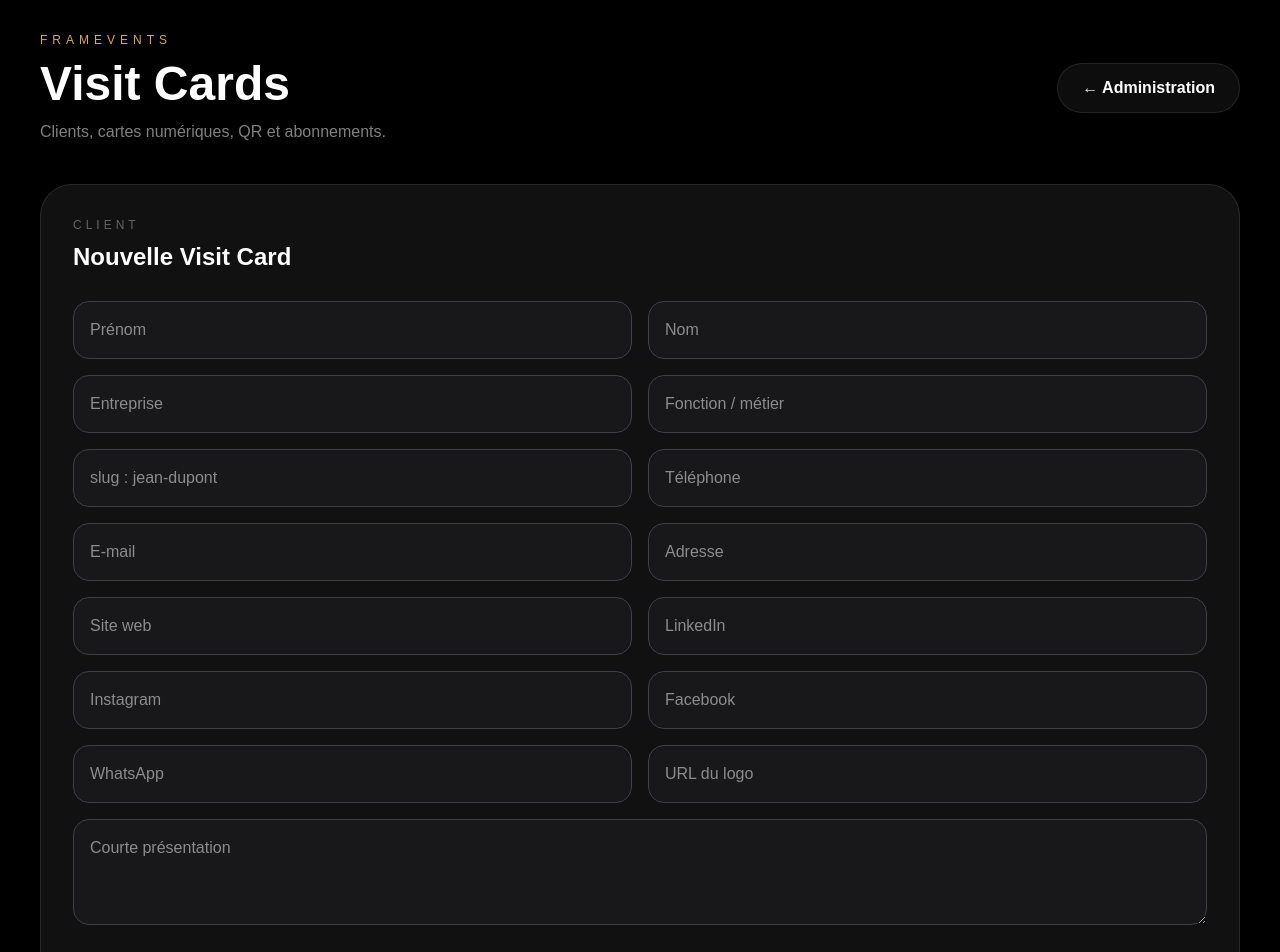
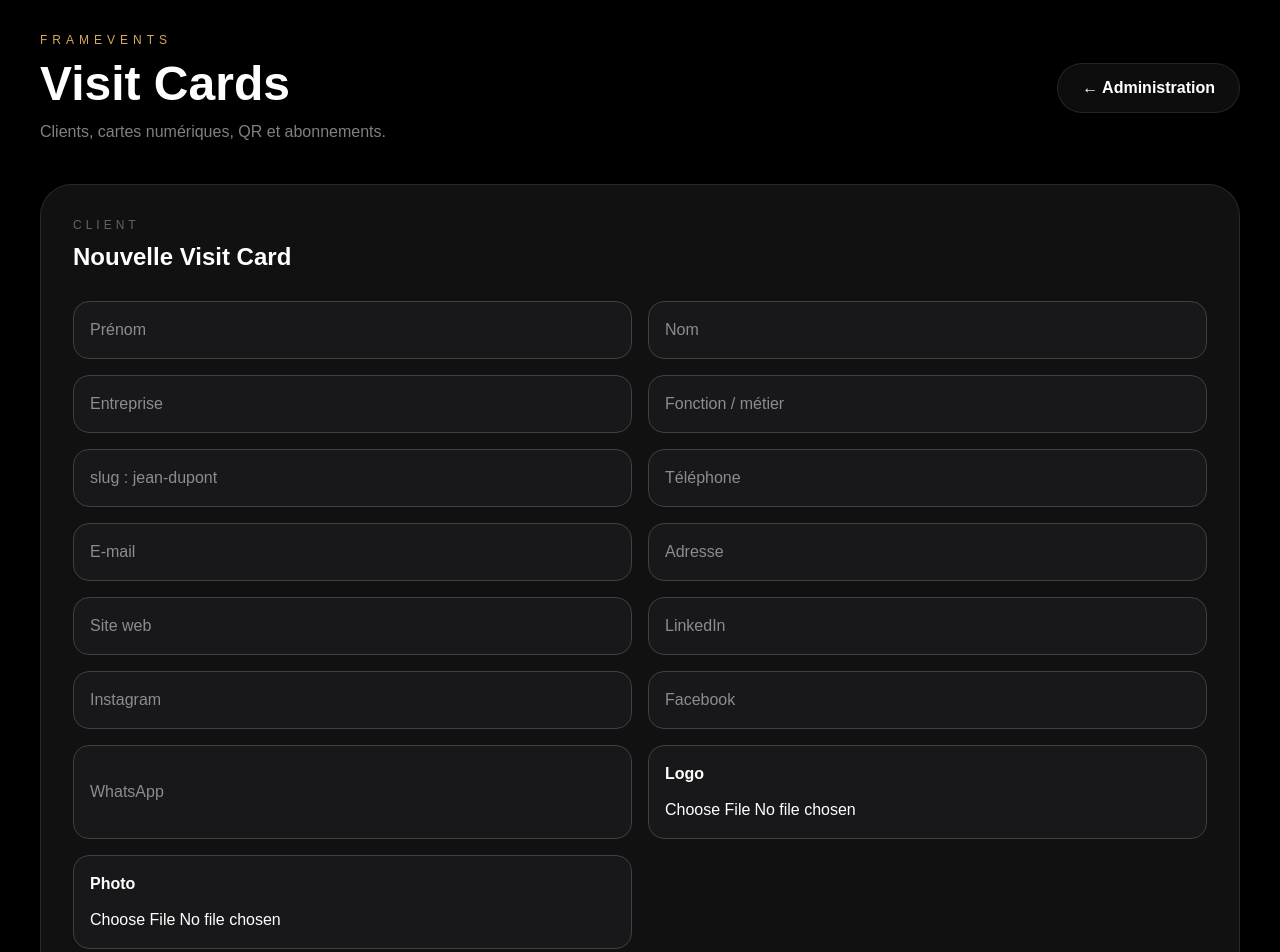
Before and after one commit to pazdalski-k/framevents, a Next.js app: page /admin/visit-cards in a window 1280 px wide. Shown: the top 952 px of the page. Built offline with nearby package versions, Linux system fonts and the light colour scheme; no server answers.

Commit message:
Fix Visit Card image saving

```diff
--- a/app/admin/visit-cards/page.tsx
+++ b/app/admin/visit-cards/page.tsx
@@ -47,6 +47,7 @@ const EMPTY_FORM = {
   whatsapp: '',
   bio: '',
   logo_url: '',
+  photo_url: '',
   theme: 'dark',
   brand_color: '#d6a85f',
   published: true,
@@ -63,6 +64,7 @@ export default function VisitCardsAdminPage() {
   const [editingId, setEditingId] = useState<string | null>(null)
   const [loading, setLoading] = useState(true)
   const [saving, setSaving] = useState(false)
+  const [uploading, setUploading] = useState<'logo' | 'photo' | null>(null)
 
   const loadCards = async () => {
     setLoading(true)
@@ -99,6 +101,38 @@ export default function VisitCardsAdminPage() {
   const resetForm = () => {
     setForm(EMPTY_FORM)
     setEditingId(null)
+  }
+
+  const uploadAsset = async (
+    file: File,
+    kind: 'logo' | 'photo'
+  ) => {
+    setUploading(kind)
+
+    try {
+      const body = new FormData()
+      body.append('file', file)
+      body.append('kind', kind)
+
+      const response = await fetch('/api/admin/visit-card-upload', {
+        method: 'POST',
+        body,
+      })
+
+      const data = await response.json()
+
+      if (!response.ok) {
+        alert(data.error || "Erreur d'upload")
+        return
+      }
+
+      updateField(
+        kind === 'logo' ? 'logo_url' : 'photo_url',
+        data.url
+      )
+    } finally {
+      setUploading(null)
+    }
   }
 
   const saveCard = async (e: React.FormEvent) => {
@@ -157,6 +191,7 @@ export default function VisitCardsAdminPage() {
       whatsapp: card.whatsapp || '',
       bio: card.bio || '',
       logo_url: card.logo_url || '',
+      photo_url: card.photo_url || '',
       theme: card.theme || 'dark',
       brand_color: card.brand_color || '#d6a85f',
       published: card.published !== false,
@@ -409,14 +444,59 @@ export default function VisitCardsAdminPage() {
               className="rounded-2xl border border-zinc-700 bg-zinc-900 p-4"
             />
 
-            <input
-              value={form.logo_url}
-              onChange={(e) =>
-                updateField('logo_url', e.target.value)
-              }
-              placeholder="URL du logo"
-              className="rounded-2xl border border-zinc-700 bg-zinc-900 p-4"
-            />
+            <div className="rounded-2xl border border-zinc-700 bg-zinc-900 p-4">
+              <p className="mb-3 font-semibold">Logo</p>
+
+              <input
+                type="file"
+                accept="image/jpeg,image/png,image/webp"
+                onChange={(e) => {
+                  const file = e.target.files?.[0]
+                  if (file) uploadAsset(file, 'logo')
+                }}
+              />
+
+              {uploading === 'logo' && (
+                <p className="mt-2 text-sm text-[#d6a85f]">
+                  Envoi du logo...
+                </p>
+              )}
+
+              {form.logo_url && (
+                <img
+                  src={form.logo_url}
+                  alt="Logo"
+                  className="mt-4 h-20 w-20 rounded-xl bg-white object-contain p-2"
+                />
+              )}
+            </div>
+
+            <div className="rounded-2xl border border-zinc-700 bg-zinc-900 p-4">
+              <p className="mb-3 font-semibold">Photo</p>
+
+              <input
+                type="file"
+                accept="image/jpeg,image/png,image/webp"
+                onChange={(e) => {
+                  const file = e.target.files?.[0]
+                  if (file) uploadAsset(file, 'photo')
+                }}
+              />
+
+              {uploading === 'photo' && (
+                <p className="mt-2 text-sm text-[#d6a85f]">
+                  Envoi de la photo...
+                </p>
+              )}
+
+              {form.photo_url && (
+                <img
+                  src={form.photo_url}
+                  alt="Photo"
+                  className="mt-4 h-20 w-20 rounded-xl object-cover"
+                />
+              )}
+            </div>
           </div>
 
           <textarea
```
